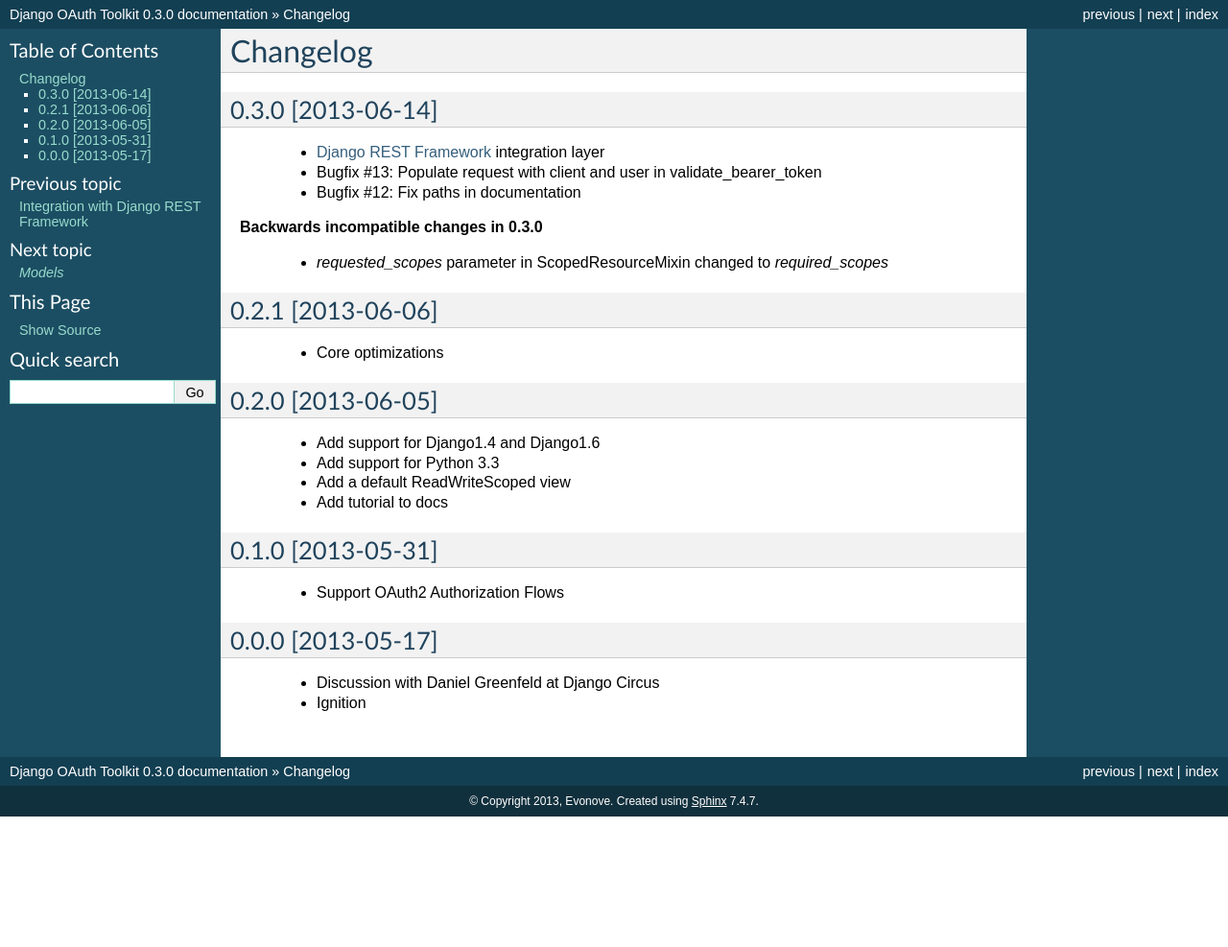
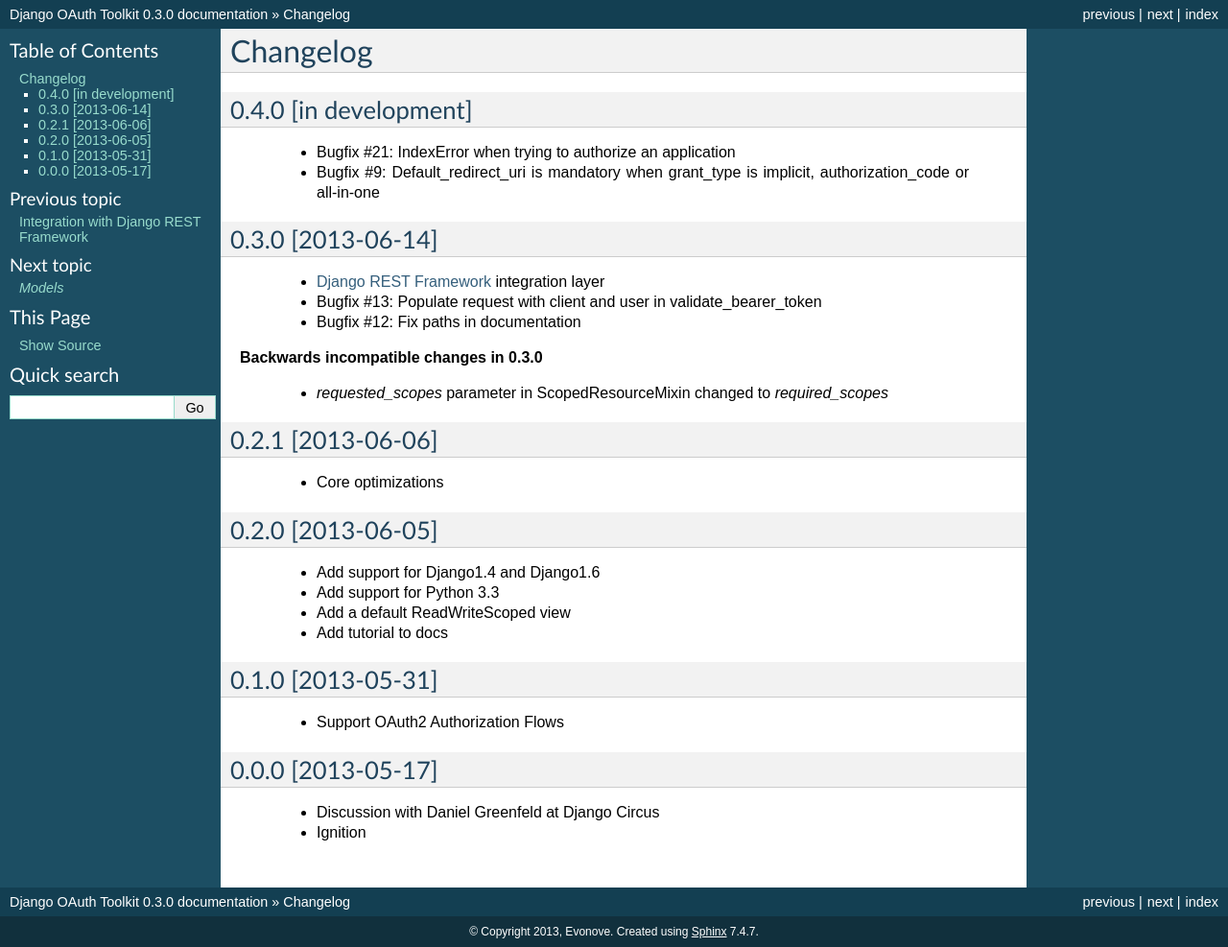
Before and after one commit to sheriffwoody0922/oauth-python-django, a Sphinx documentation site: the page built from docs/changelog.rst, in a window 1280 px wide. Shown: the whole page at 96% size. Built offline with Sphinx 7.4.7, drawn with Linux system fonts in a browser that asks for light colours; before the commit the page ends 900 px from its top, so only the background shows below that.

Commit message:
Solved bugfixes on docs CHANGELOG

```diff
--- a/docs/changelog.rst
+++ b/docs/changelog.rst
@@ -1,5 +1,11 @@
 Changelog
 =========
+
+0.4.0 [in development]
+----------------------
+
+ * Bugfix #21: IndexError when trying to authorize an application
+ * Bugfix #9: Default_redirect_uri is mandatory when grant_type is implicit, authorization_code or all-in-one
 
 0.3.0 [2013-06-14]
 ----------------------
```
